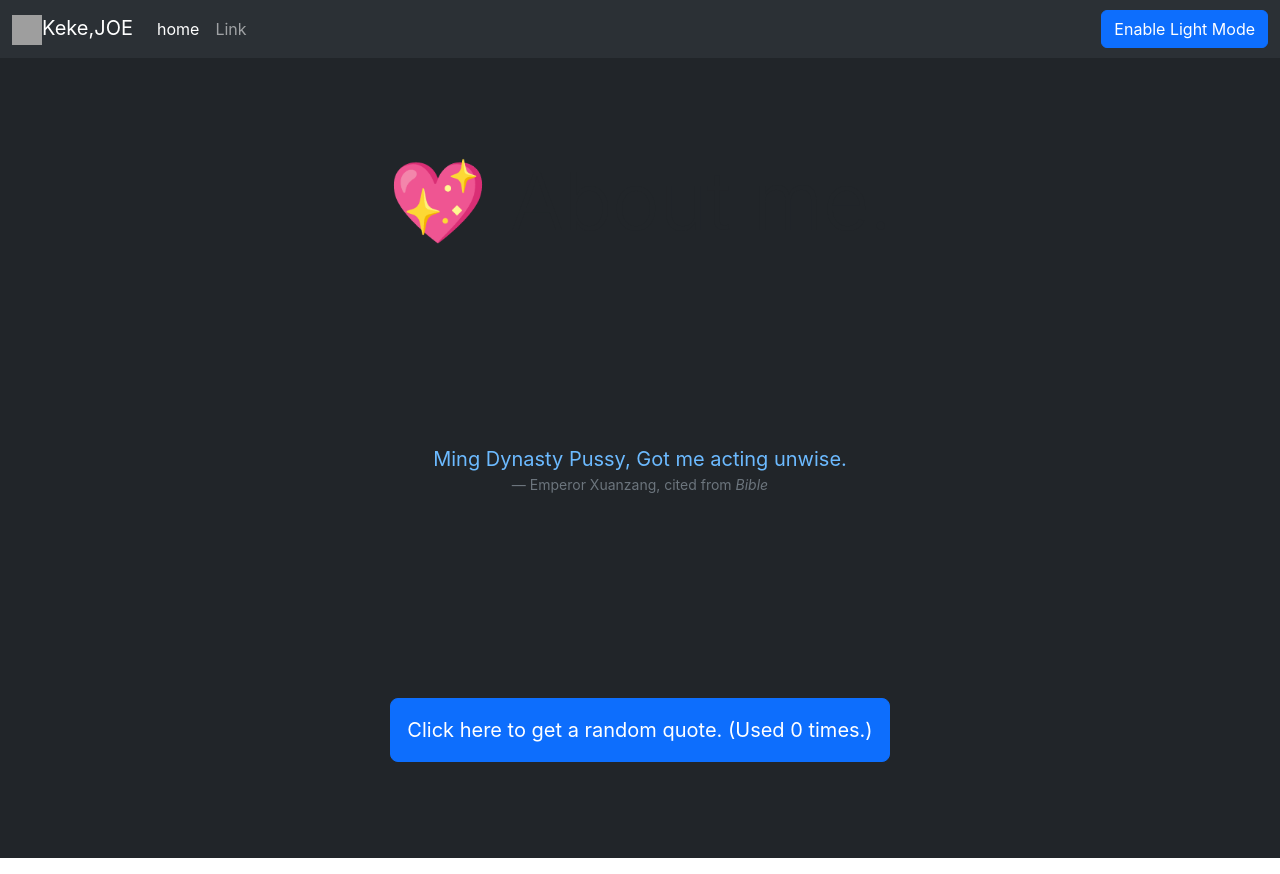
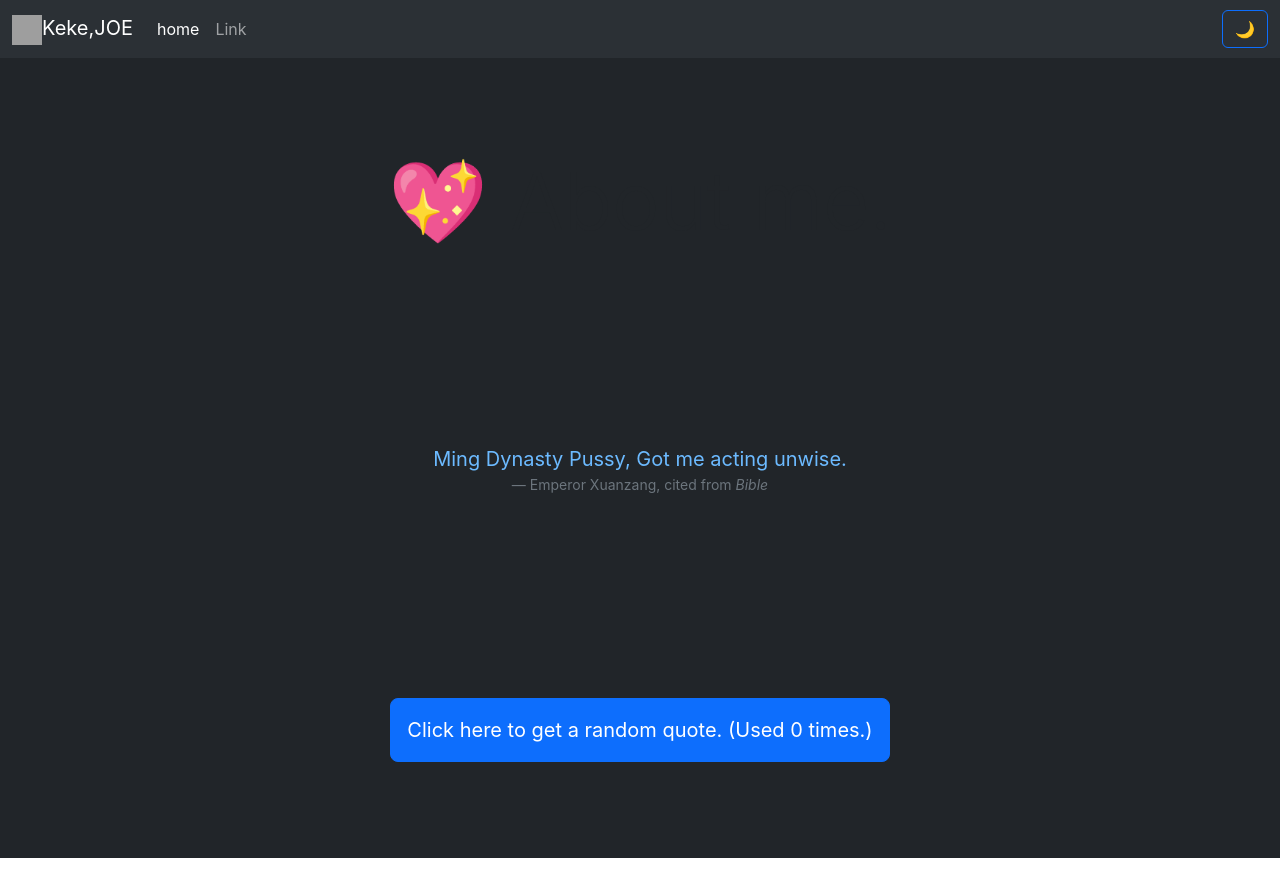
Before and after one commit to Shagnikpaul/goofypasta-react-app, a React (Create React App) app: page / in a window 1280 px wide. Built offline with nearby package versions, Linux system fonts and the light colour scheme; grey boxes are pictures that could not be loaded.

Commit message:
fontawesom import

```diff
--- a/public/index.html
+++ b/public/index.html
@@ -4,7 +4,7 @@
     <meta charset="utf-8" />
     <link rel="icon" href="%PUBLIC_URL%/favicon.ico" />
     <link href="https://cdn.jsdelivr.net/npm/bootstrap@5.3.0-alpha1/dist/css/bootstrap.min.css" rel="stylesheet" integrity="sha384-GLhlTQ8iRABdZLl6O3oVMWSktQOp6b7In1Zl3/Jr59b6EGGoI1aFkw7cmDA6j6gD" crossorigin="anonymous">
-    <link rel="stylesheet" href="https://cdnjs.cloudflare.com/ajax/libs/font-awesome/4.7.0/css/font-awesome.min.css">
+    <link rel="stylesheet" href="https://cdnjs.cloudflare.com/ajax/libs/font-awesome/6.3.0/css/all.min.css">
     <meta name="viewport" content="width=device-width, initial-scale=1" />
     <meta name="theme-color" content="#000000" />
     <meta
--- a/src/App.js
+++ b/src/App.js
@@ -4,12 +4,12 @@ import Navbar from "./components/Navbar";
 import { useState } from "react";
 
 function App() {
-  const [modes, setModes] = useState({mode:"dark", modeText:"Light"});
+  const [modes, setModes] = useState({mode:"dark", modeText:"🌙"});
   const toggleMode = () => {
     if (modes.mode === "light") {
-      setModes({ mode: "dark", modeText: "Light" });
+      setModes({ mode: "dark", modeText: "🔆" });
     } else {
-      setModes({ mode: "light", modeText: "Dark" });
+      setModes({ mode: "light", modeText: "🌙" });
     }
      console.log("I RAN and mode changed to",modes);
   };
--- a/src/components/Navbar.js
+++ b/src/components/Navbar.js
@@ -40,8 +40,17 @@ export default function Navbar(props) {
                 </a>
               </li>
             </ul>
-            <input type="checkbox" className="btn-check" id="btn-check" autoComplete="off" onClick={props.toggle}/>
-            <label className="btn btn-primary" htmlFor="btn-check">Enable {props.modeText} Mode</label>
+            <input
+              type="checkbox"
+              className="btn-check"
+              id="btn-check"
+              autoComplete="off"
+              onClick={props.toggle}
+            />
+            <label
+              className="btn btn-outline-primary d-flex align-items-center"
+              htmlFor="btn-check"
+            >{props.modeText}</label>
           </div>
         </div>
       </nav>
```
